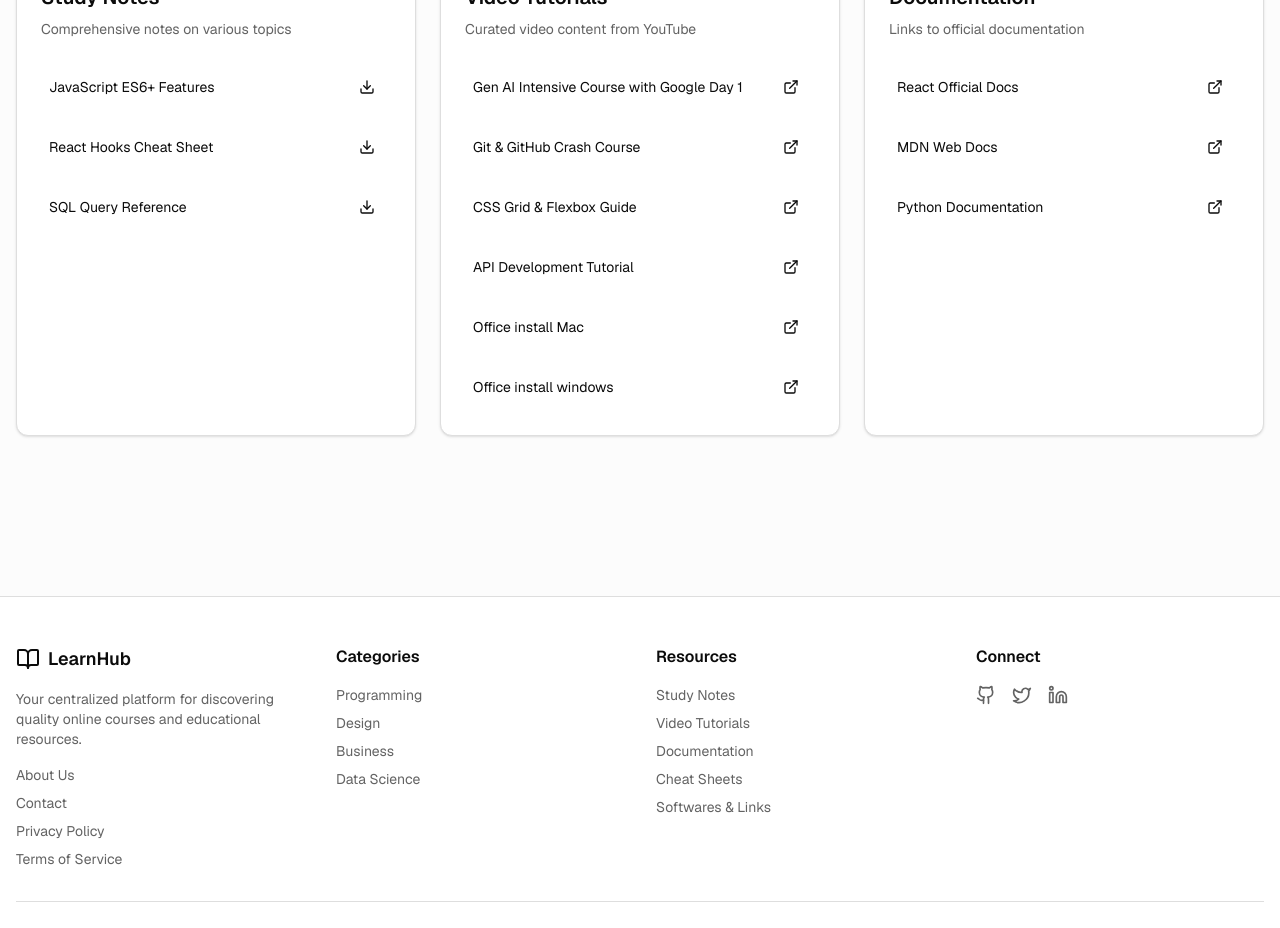
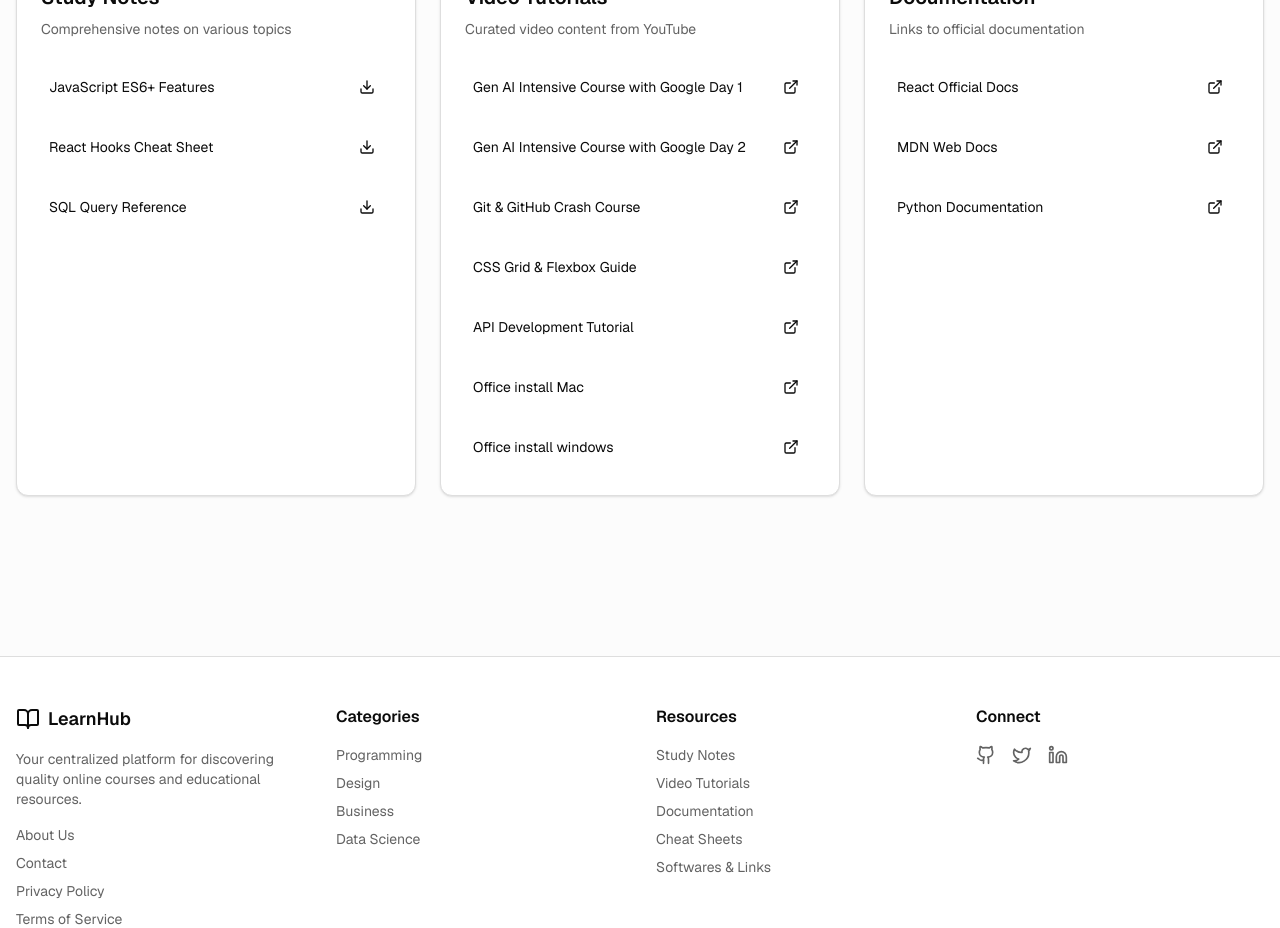
Before and after one commit to adhikarisumit/course-, a Next.js app: page / in a window 1280 px wide. Shown: the part 3420-4348 px from the top of the page. Built offline with nearby package versions, Linux system fonts and the light colour scheme.

Commit message:
google ai course day 2 linked

```diff
--- a/components/resources.tsx
+++ b/components/resources.tsx
@@ -21,6 +21,7 @@ const resources = [
     description: "Curated video content from YouTube",
     items: [
       { name: "Gen AI Intensive Course with Google Day 1", type: "Video", url: "https://www.youtube.com/live/ZaUcqznlhv8?si=wkKloy5m5boKdoZH" },
+      { name: "Gen AI Intensive Course with Google Day 2", type: "Video", url: "https://www.youtube.com/live/8Gk1BE3uYek" },
       { name: "Git & GitHub Crash Course", type: "Video", url: "https://www.youtube.com/watch?v=RGOj5yH7evk" },
       { name: "CSS Grid & Flexbox Guide", type: "Video", url: "https://www.youtube.com/watch?v=3elGSZSWTbM" },
       { name: "API Development Tutorial", type: "Video", url: "https://www.youtube.com/watch?v=0oXYLzuucwE" },
```
